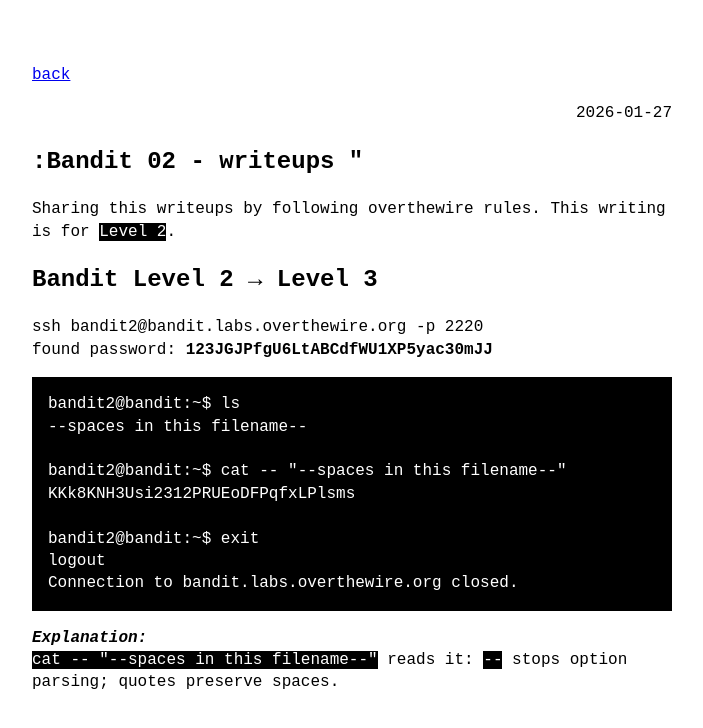
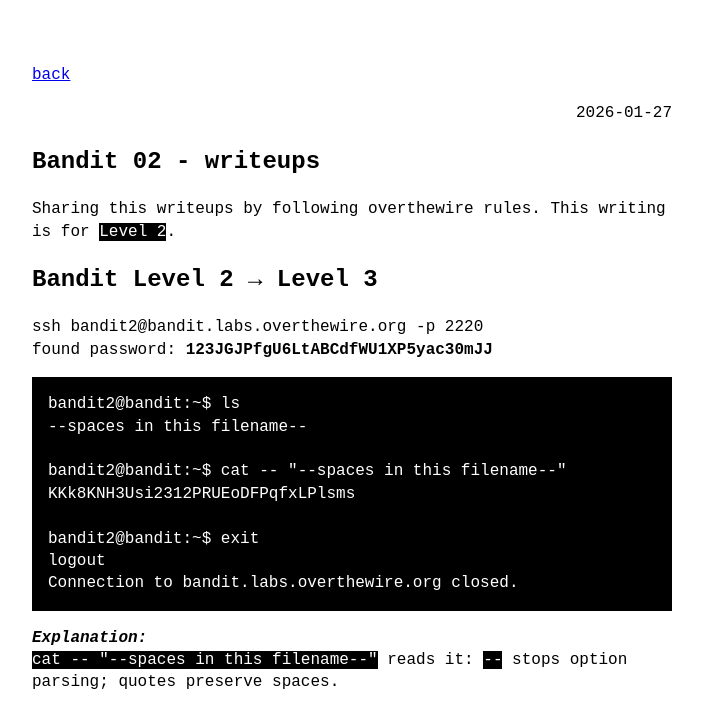
Before and after one commit to mahidulhq/mahidulhq.github.io, a Jekyll site: the page built from _posts/2026-01-27-bandit02.md, in a window 1280 px wide. Shown: the top 728 px of the page, without its empty margins (288-991 px from the left). Built offline with Jekyll 4.4.1, drawn with Linux system fonts in a browser that asks for light colours; our own code applies the rules of GitHub Pages for plain Markdown files.

```diff
--- a/_posts/2026-01-27-bandit02.md
+++ b/_posts/2026-01-27-bandit02.md
@@ -1,5 +1,5 @@
 ---
-title: :Bandit 02 - writeups "
+title: "Bandit 02 - writeups "
 date: 2026-01-27 20:15:00 +0600
 categories: [writeup]
 ---
```
